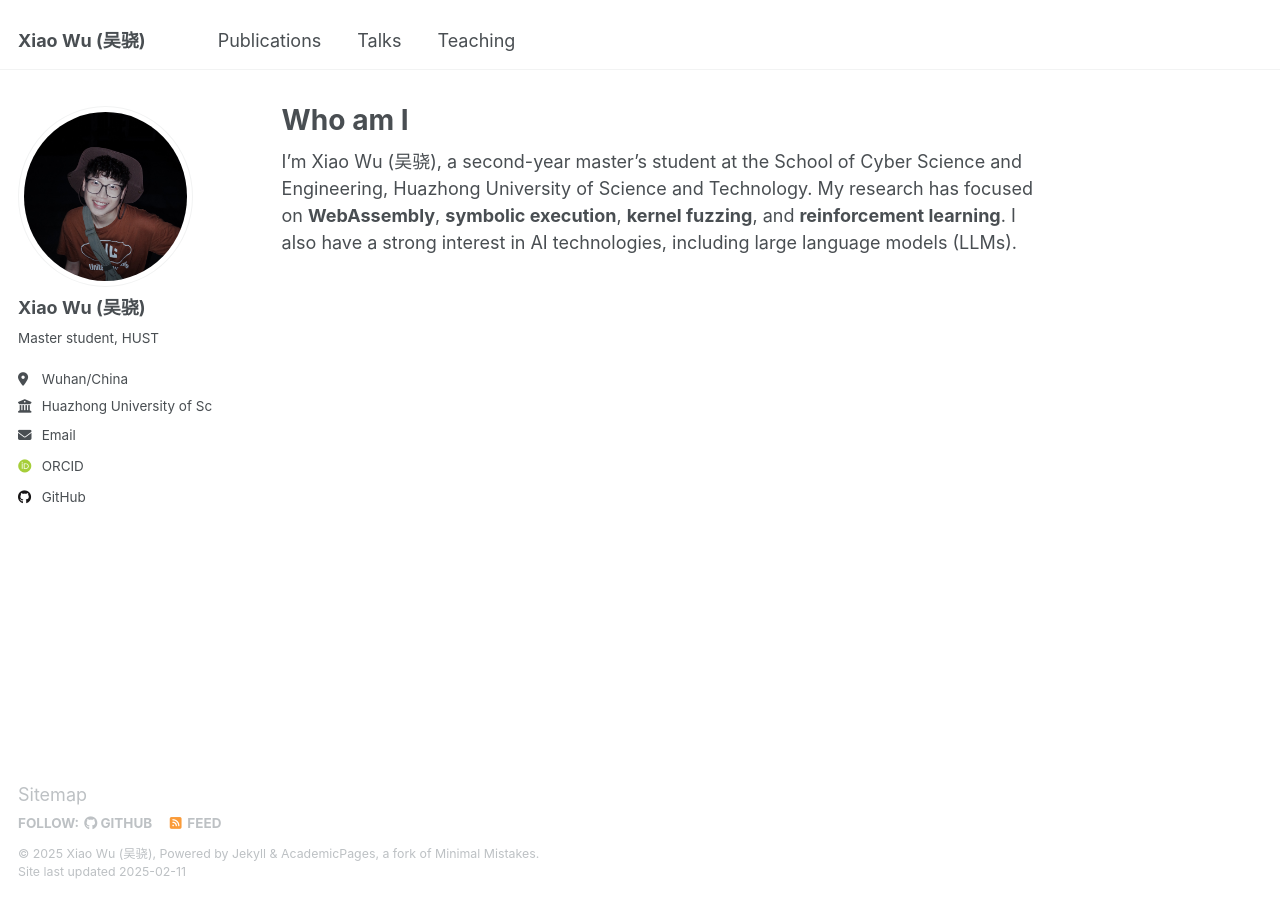
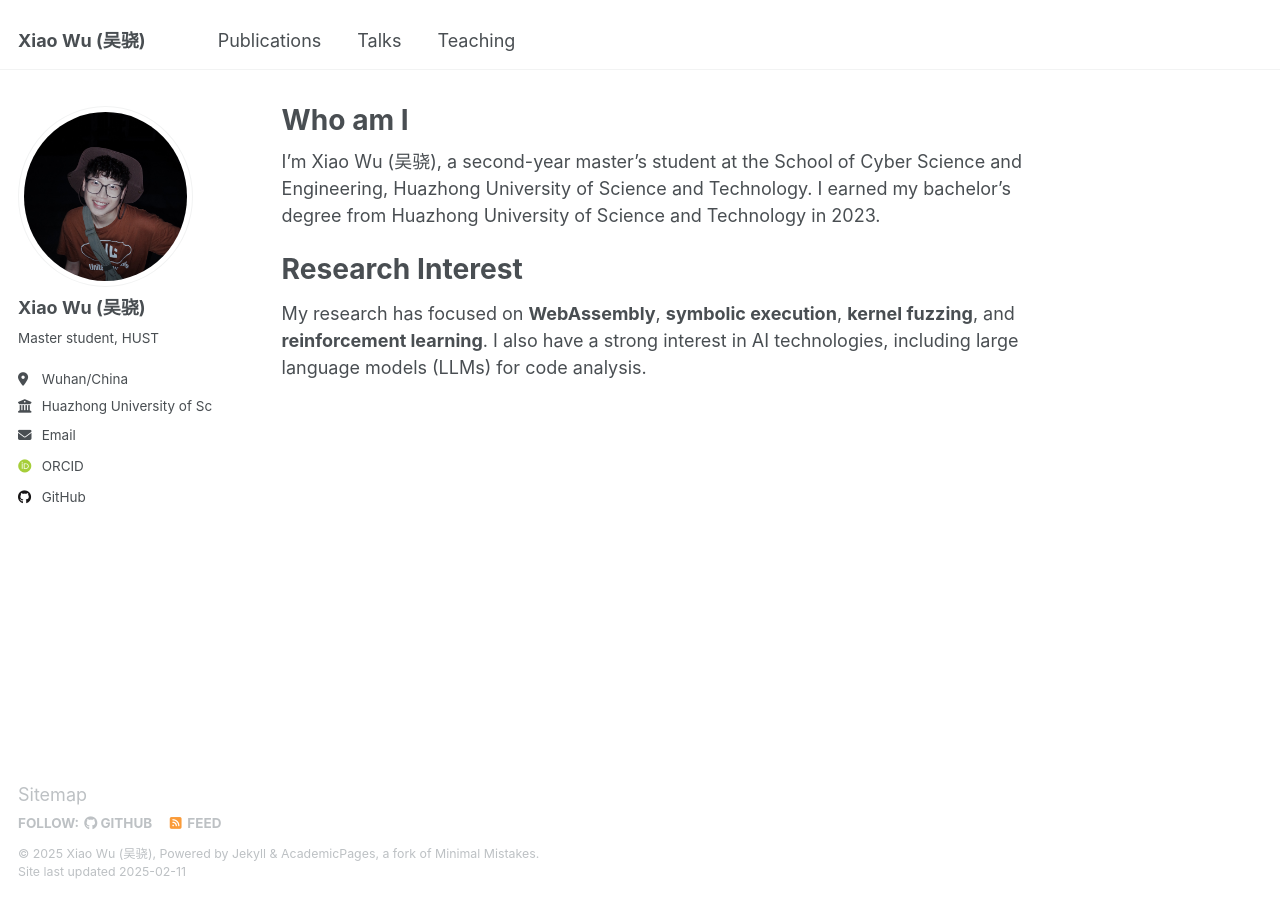
Before and after one commit to xiaowu417/xiaowu417.github.io, a Jekyll site: the page built from _pages/about.md, in a window 1280 px wide. Built offline with Jekyll 4.4.1, drawn with Linux system fonts in a browser that asks for light colours; some web fonts are replaced.

Commit message:
Update about.md

```diff
--- a/_pages/about.md
+++ b/_pages/about.md
@@ -6,4 +6,6 @@ redirect_from:
   - /about/
   - /about.html
 ---
-I'm Xiao Wu (吴骁), a second-year master's student at the School of Cyber Science and Engineering, Huazhong University of Science and Technology. My research has focused on **WebAssembly**, **symbolic execution**, **kernel fuzzing**, and **reinforcement learning**. I also have a strong interest in AI technologies, including large language models (LLMs).
+I'm Xiao Wu (吴骁), a second-year master's student at the School of Cyber Science and Engineering, Huazhong University of Science and Technology. I earned my bachelor's degree from Huazhong University of Science and Technology in 2023.
+# Research Interest
+My research has focused on **WebAssembly**, **symbolic execution**, **kernel fuzzing**, and **reinforcement learning**. I also have a strong interest in AI technologies, including large language models (LLMs) for code analysis.
```
